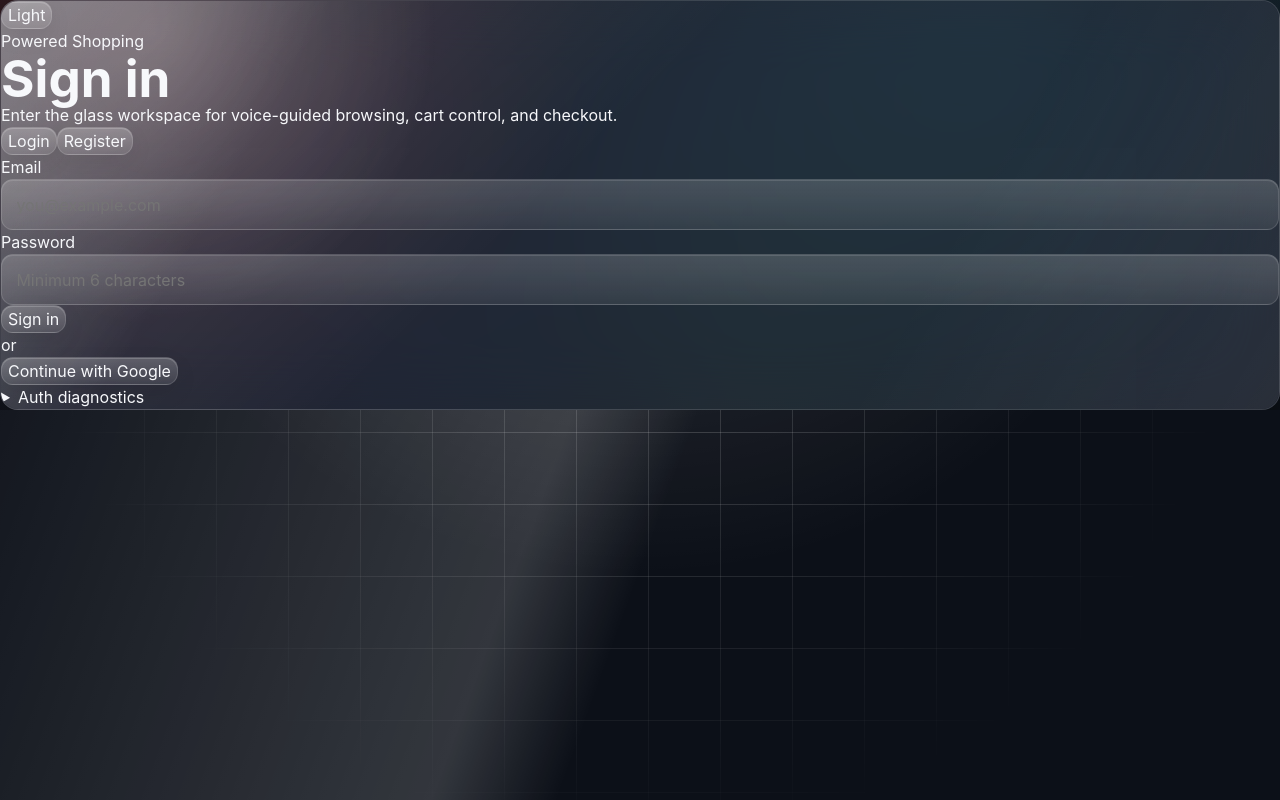
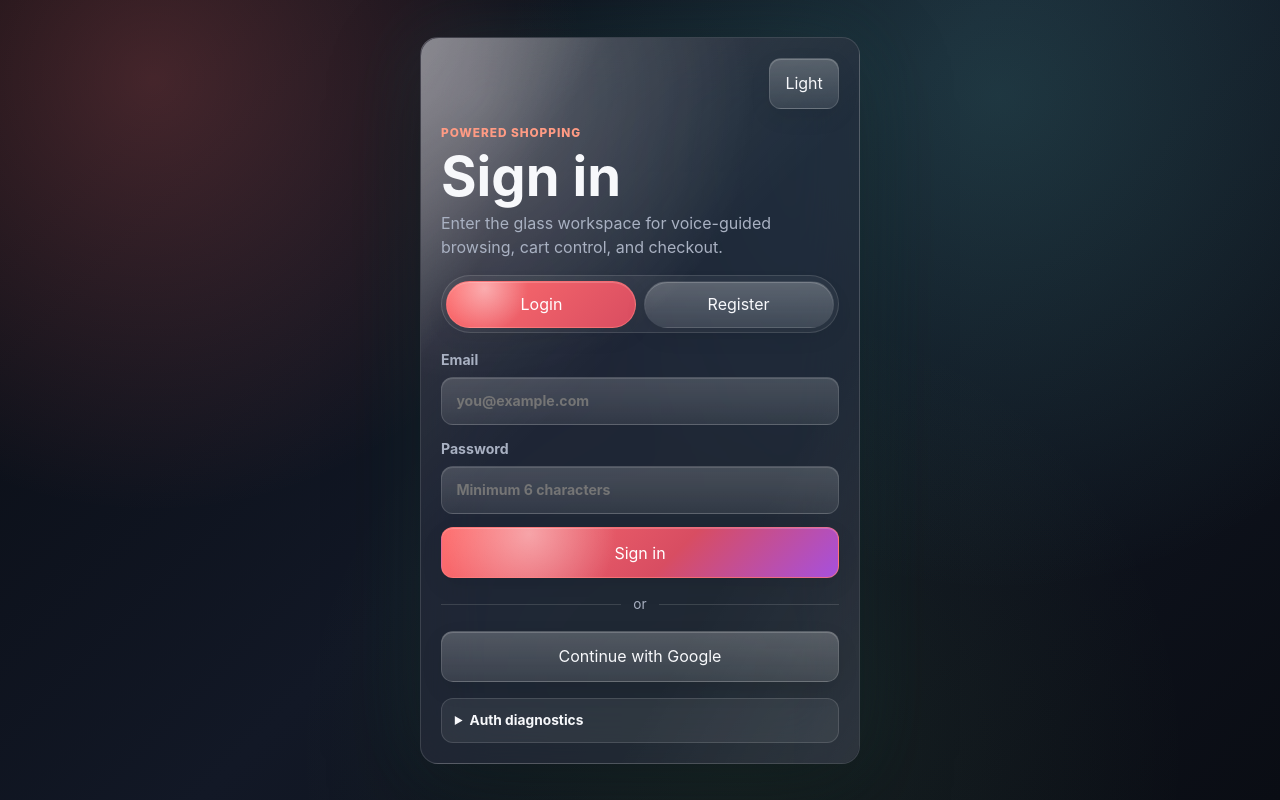
Before and after one commit to nehajaiswal230250/Powered_Shopping, a React (Vite) app in the folder client/: page / in a window 1280 px wide. Built offline with nearby package versions, Linux system fonts and the light colour scheme; no server answers.

Commit message:
Extend global stylesheet to 500 lines

```diff
--- a/client/src/styles/global.css
+++ b/client/src/styles/global.css
@@ -297,3 +297,204 @@ a {
 .header {
   animation: floatSoft 7s ease-in-out infinite;
 }
+
+.summary-card:nth-child(1),
+.stat-chip:nth-child(1) {
+  animation: floatSoft 6.6s ease-in-out infinite;
+}
+
+.summary-card:nth-child(2),
+.stat-chip:nth-child(2) {
+  animation: floatSoft 7.2s ease-in-out 450ms infinite;
+}
+
+.summary-card:nth-child(3),
+.stat-chip:nth-child(3) {
+  animation: floatSoft 6.9s ease-in-out 900ms infinite;
+}
+
+.summary-card:nth-child(4),
+.stat-chip:nth-child(4) {
+  animation: floatSoft 7.5s ease-in-out 1350ms infinite;
+}
+
+@keyframes floatIn {
+  from {
+    opacity: 0;
+    transform: translateY(12px) scale(0.98);
+  }
+
+  to {
+    opacity: 1;
+    transform: translateY(0) scale(1);
+  }
+}
+
+@keyframes floatSoft {
+  0%,
+  100% {
+    transform: translateY(0);
+  }
+
+  50% {
+    transform: translateY(-5px);
+  }
+}
+
+.eyebrow {
+  color: var(--accent-strong);
+  font-size: 0.74rem;
+  font-weight: 800;
+  letter-spacing: 0.08em;
+  text-transform: uppercase;
+}
+
+.subtext,
+.status,
+.status-line {
+  color: var(--muted);
+}
+
+.error {
+  color: var(--danger);
+}
+
+.auth-shell {
+  min-height: 100vh;
+  width: 100%;
+  display: flex;
+  align-items: center;
+  justify-content: center;
+  padding: 1.5rem;
+  overflow-x: hidden;
+}
+
+.auth-card {
+  width: min(440px, calc(100vw - 3rem));
+  max-width: 440px;
+  min-width: 0;
+  padding: 1.25rem;
+  display: grid;
+  gap: 1rem;
+  box-shadow:
+    var(--shadow),
+    0 0 80px color-mix(in srgb, var(--accent-cool) 12%, transparent);
+}
+
+.auth-card-compact {
+  max-width: 440px;
+}
+
+.auth-head-row {
+  display: flex;
+  justify-content: flex-end;
+}
+
+.auth-head {
+  display: grid;
+  gap: 0.48rem;
+}
+
+.auth-head h1 {
+  font-size: clamp(2.1rem, 8vw, 3.4rem);
+}
+
+.auth-tabs {
+  display: grid;
+  grid-template-columns: repeat(2, minmax(0, 1fr));
+  gap: 0.45rem;
+  padding: 0.28rem;
+  border: 1px solid var(--border);
+  border-radius: 999px;
+  background: rgba(255, 255, 255, 0.055);
+}
+
+.auth-tabs button {
+  border-radius: 999px;
+  border-color: transparent;
+  padding: 0.65rem 0.8rem;
+  min-width: 0;
+  white-space: normal;
+}
+
+.auth-tabs button.active {
+  border-color: color-mix(in srgb, var(--accent) 55%, var(--border));
+  color: #fff;
+  background:
+    radial-gradient(circle at 20% 15%, rgba(255, 255, 255, 0.45), transparent 28%),
+    linear-gradient(135deg, var(--accent), #d94d61);
+}
+
+.auth-form {
+  display: grid;
+  gap: 0.85rem;
+}
+
+.auth-form label,
+.filter-grid label,
+.checkout-fields label {
+  display: grid;
+  gap: 0.4rem;
+  color: var(--muted);
+  font-size: 0.88rem;
+  font-weight: 650;
+}
+
+.auth-submit,
+.auth-google,
+.theme-btn,
+.voice-main-btn {
+  padding: 0.78rem 0.95rem;
+}
+
+.auth-submit,
+.voice-main-btn,
+.product-card button {
+  color: #fff;
+  border-color: color-mix(in srgb, var(--accent) 64%, var(--border));
+  background:
+    radial-gradient(circle at 22% 12%, rgba(255, 255, 255, 0.42), transparent 28%),
+    linear-gradient(135deg, var(--accent), #d84d62 58%, #a650dd);
+}
+
+.auth-google {
+  background:
+    linear-gradient(180deg, rgba(255, 255, 255, 0.16), rgba(255, 255, 255, 0.045)),
+    rgba(255, 255, 255, 0.08);
+}
+
+.auth-divider {
+  display: flex;
+  align-items: center;
+  gap: 0.75rem;
+  color: var(--muted);
+}
+
+.auth-divider::before,
+.auth-divider::after {
+  content: "";
+  flex: 1;
+  border-top: 1px solid var(--border);
+}
+
+.auth-divider span {
+  font-size: 0.85rem;
+}
+
+.auth-diagnostics {
+  border: 1px solid var(--border);
+  border-radius: var(--radius-sm);
+  padding: 0.7rem 0.8rem;
+  background: var(--surface-muted);
+  color: var(--muted);
+  font-size: 0.86rem;
+}
+
+.auth-diagnostics summary {
+  cursor: pointer;
+  color: var(--text);
+  font-weight: 700;
+}
+
+.auth-diagnostics p {
+  margin-top: 0.45rem;
```
